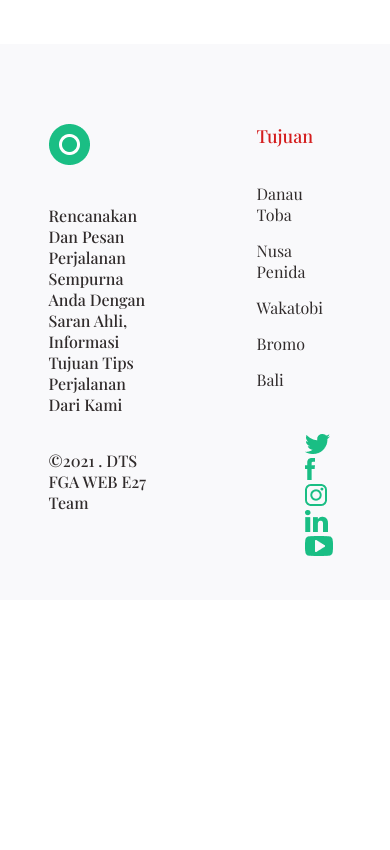
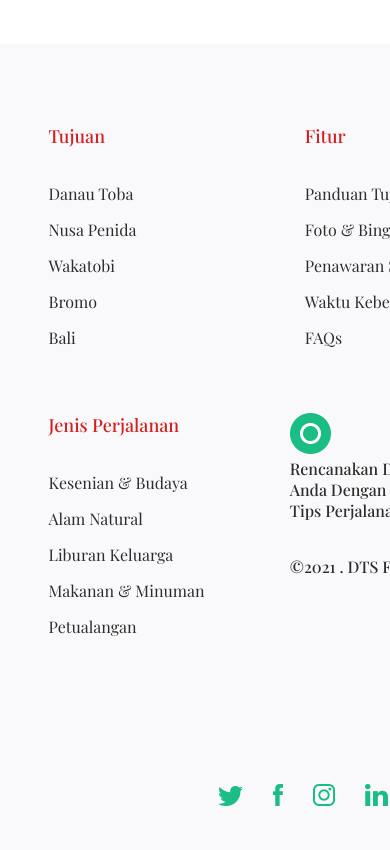
Before and after one commit to swnt/DTS-FGA-WEB-E27, a plain HTML site: page index.html in a window 390 px wide. Shown: the part 2278-3128 px from the top of the page. Before the commit the page ends 2878 px from the top, so only its background shows below. Drawn offline with nearby package versions, Linux system fonts and the light colour scheme; files whose address does not match are found by name.

Commit message:
rev commit branch

```diff
--- a/index.html
+++ b/index.html
@@ -95,7 +95,7 @@
     <Footer class="Footer">
 	    <!-- <div class="kotak">		 -->
         <div class="topFooter">
-		    <div class="footer-col">
+		    <div class="footer-col tentang">
                 <div class="tentang">
     	            <h4>
                     <div class="img">
@@ -105,7 +105,7 @@
 			        <p>©2021 . DTS FGA WEB E27 Team</p>
                 </div>
             </div>
-            <div class="footer-col">
+            <div class="footer-col mobiletujuan">
 		        <div class="tujuan">
                     <h4>Tujuan</h4>
 			        <ul>
@@ -117,7 +117,7 @@
 			        </ul>
                 </div>
             </div>
-		    <div class="footer-col">
+		    <div class="footer-col mobilefitur">
                 <div class="fitur">
                     <h4>Fitur</h4>
 			        <ul>
@@ -129,7 +129,7 @@
 			        </ul>
                 </div>
 		    </div>
-            <div class="footer-col">
+            <div class="footer-col mobilejperjalanan">
                 <div class="jperjalanan">
                     <h4>Jenis Perjalanan</h4>
 			        <ul>
@@ -141,8 +141,27 @@
 			        </ul>
                 </div>
 		    </div>
+                <div class="footer-col mobiletentang2">
+                <div class="img">
+                    <img src="image/logoweb.png" />
+                </div>
+                <div>
+                    <p>Rencanakan dan pesan perjalanan sempurna Anda dengan saran ahli, informasi tujuan tips perjalanan dari kami</p>
+                    <p>©2021 . DTS FGA WEB E27 Team</p>
+                </div>
+            </div>
+
 	        <!-- </div> -->
 	    </div>
+        <div class="footer-col mobiletentang">
+            <div class="img">
+                <img src="image/logoweb.png" />
+            </div>
+            <div>
+                <p>Rencanakan dan pesan perjalanan sempurna Anda dengan saran ahli, informasi tujuan tips perjalanan dari kami</p>
+                <p>©2021 . DTS FGA WEB E27 Team</p>
+            </div>
+        </div>
         <div class="garis"></div>
         <div class="sosmed">
             <a href="#"><img src="image/icontwitter.png"/></a></li>
--- a/responsive.css
+++ b/responsive.css
@@ -1,4 +1,21 @@
 /* Untuk Tablet */
+
+@media screen and (min-width: 1000px) {
+  .mobiletentang {
+    display: none;
+  }
+
+  .mobiletentang2 {
+    display: none;
+  }
+}
+
+@media screen and (min-width: 670px) {
+  .mobiletentang2 {
+    display: none;
+  }
+}
+
 @media all and (max-width: 1000px) {
   body {
     width: 1000px;
@@ -44,37 +61,47 @@
     flex-wrap: wrap;
     margin: auto;
   }
-    .footer{
+  .footer-col .tentang {
+    display: none;
+    position: relative;
+  }
+
+  .mobiletentang {
     width: 100%;
-        display: flex;
+    margin-top: 150px;
+    text-align: center;
+  }
 
+  .mobiletujuan {
+    width: 30%;
+    margin: auto;
+    position: absolute;
   }
-    .footer-col {
-        width: 20%;
-        margin: 0 auto;}
-    .tentang {
+  .mobilefitur {
+    width: 30%;
     margin: auto;
   }
-    .tujuan {
-        width: 10%;
+  .mobilejperjalanan {
+    width: 30%;
     margin: auto;
   }
-    .fitur {
-        width: 10%;
+
+  .sosmed {
+    padding: 40px 0;
+    width: 260px;
+    justify-content: center;
     margin: auto;
+    flex: auto;
   }
-    .jperjalanan {
-        width: 10%;
-        margin: auto;
+  .sosmed a {
+    padding: 13px;
+    flex: auto;
   }
-    .sosmed {
-        width: 100%;
-        margin: auto;
-        flex: content;
-    }
-    .garis{
+
+  .garis {
     height: 0px;
   }
+
   /* Start CSS for Main */
 }
 
@@ -130,34 +157,52 @@
   .contentSecondMain {
     flex-direction: column;
   }
-    .footer{
-        width:max-content;
+  .footer {
+    width: max-content;
   }
-    .footer-col {
-        width: 20%;
-        margin: 0 auto;
+
+  .mobiletentang {
+    display: none;
+    position: relative;
   }
-    .tentang {
-        margin-left: 0;
-        margin-right: 5%;
+
+  .mobiletujuan {
+    width: 60%;
+    margin: auto;
+    position: absolute;
   }
-    .tujuan {
-        width: 5%;
+  .mobilefitur {
+    width: 40%;
     margin: auto;
   }
-    .fitur {
-        width: 5%;
+  .mobilejperjalanan {
+    width: 40%;
     margin: auto;
+    margin-top: 50px;
   }
-    .jperjalanan {
-        width: 5%;
+
+  .mobiletentang2 {
+    width: 60%;
+    margin-top: 50px;
+  }
+
+  .sosmed {
+    padding: 40px 0;
+    width: 260px;
+    justify-content: center;
     margin: auto;
+    flex: auto;
+    margin-top: 450px;
   }
-    .sosmed {
-        width: 10%;
-        margin: auto;
+  .sosmed a {
+    padding: 13px;
+    flex: auto;
   }
-    .garis{
+
+  .garis {
+    height: 0px;
+  }
+  .garis {
     height: 0px;
   }
   /* End CSS for Main */
--- a/stylesheet.css
+++ b/stylesheet.css
@@ -153,8 +153,7 @@ a {
   padding-left: 5%;
   margin-right: 5%;
   /* height: 502px; */
-  background-color: #F9F9FB;
-
+  background-color: #f9f9fb;
 }
 .topFooter {
   height: 250px;
@@ -184,7 +183,6 @@ ul {
   padding: 0 15px;
   flex: auto;
   position: relative;
-
 }
 .footer-col p {
   font-size: 16px;
```
Lines whose indentation alone changed are shown as unchanged.
